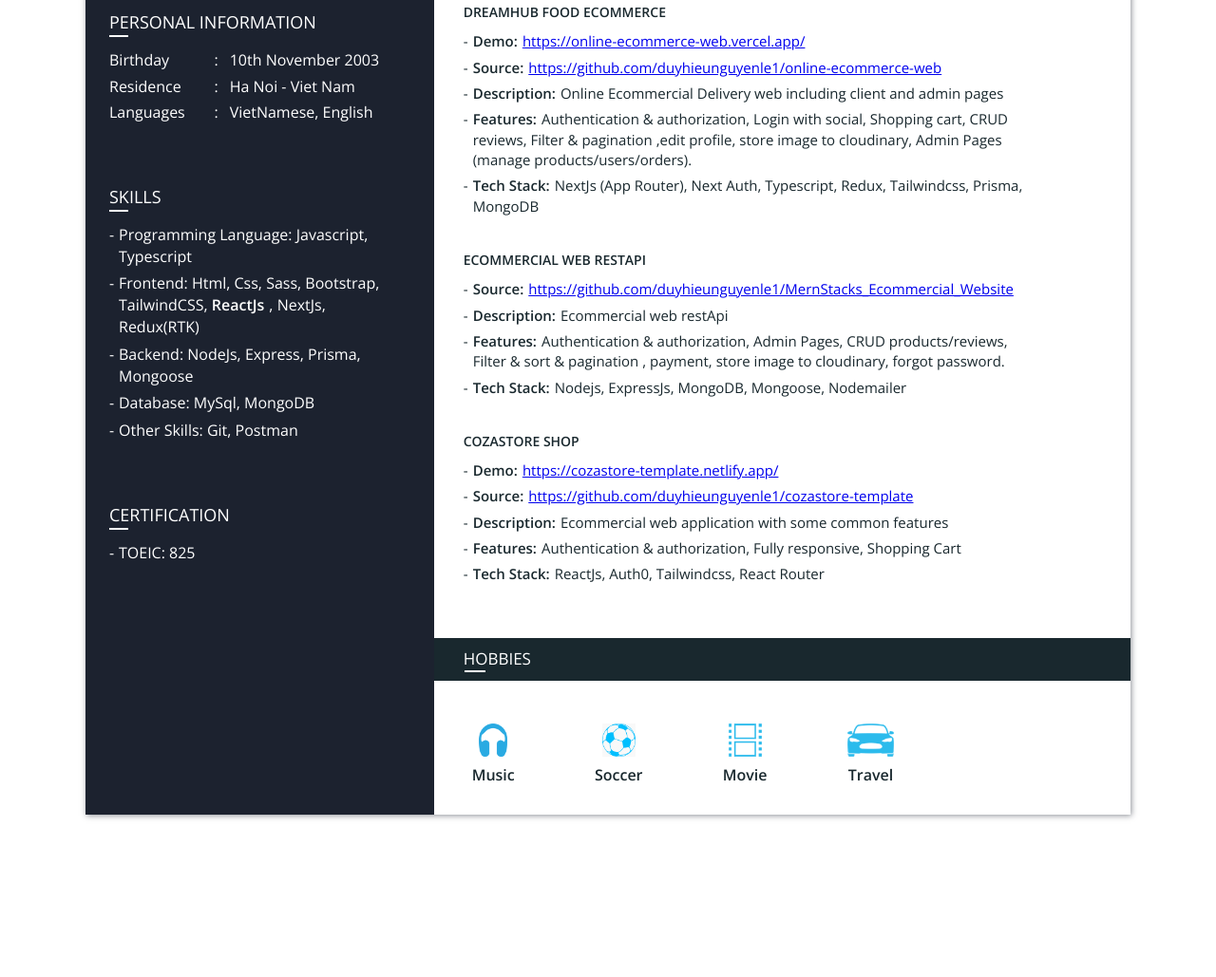
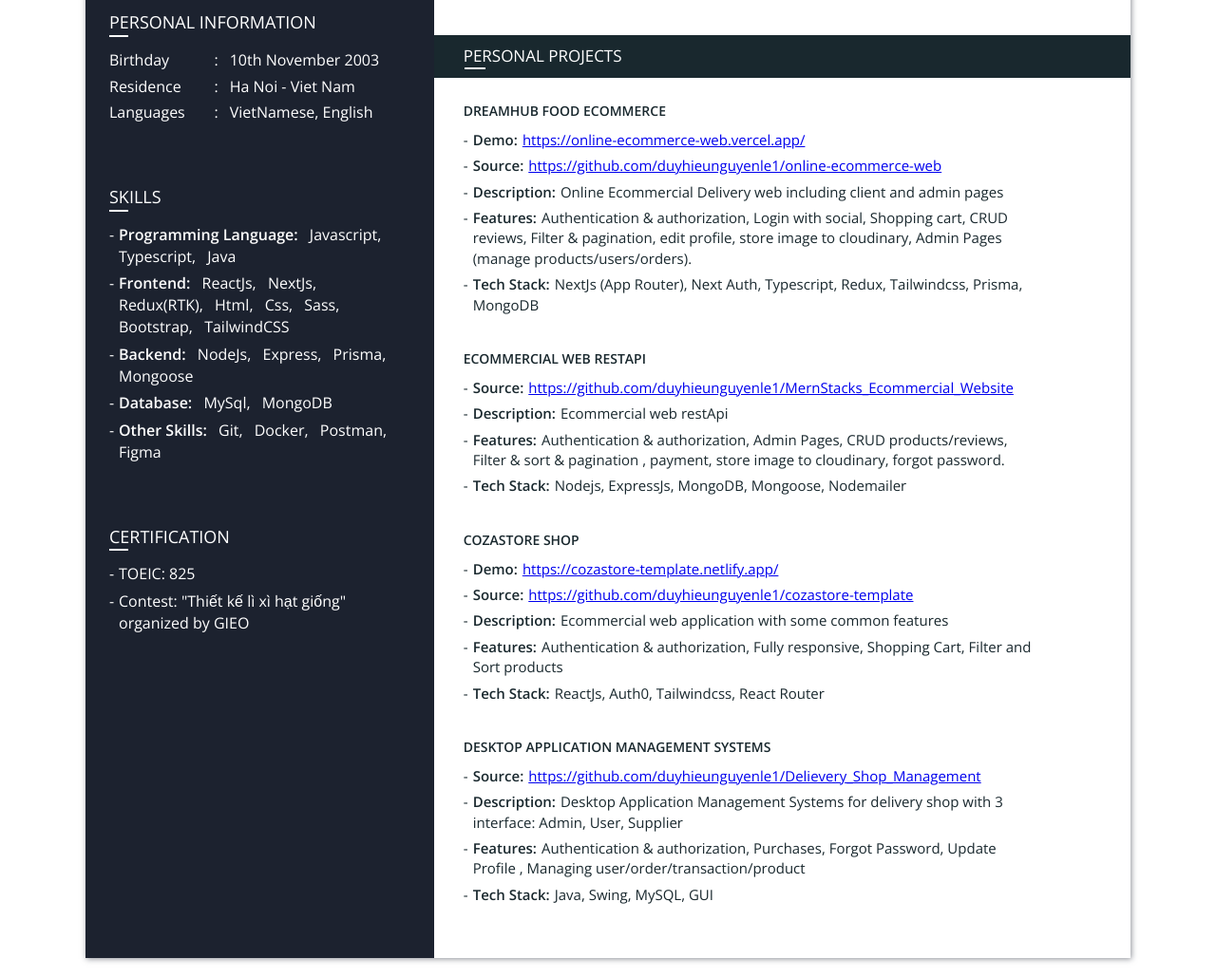
Before and after one commit to duyhieunguyenle1/cv-templates, a plain HTML site: page index.html in a window 1280 px wide. Shown: the part 719-1748 px from the top of the page at 95% size. Before the commit the page ends 1597 px from the top, so only its background shows below. Drawn offline with nearby package versions, Linux system fonts and the light colour scheme.

Commit message:
Update cv

```diff
--- a/index.html
+++ b/index.html
@@ -53,11 +53,11 @@
 							<h2 data-v-9726b56c="">Skills</h2>
 						</div>
 						<ul>
-							<li style="font-weight: 300">Programming Language: Javascript, Typescript</li>
-							<li style="font-weight: 300">Frontend: Html, Css, Sass, Bootstrap, TailwindCSS, <strong>ReactJs</strong>, NextJs, Redux(RTK)</li>
-							<li style="font-weight: 300">Backend: NodeJs, Express, Prisma, Mongoose </li>
-							<li style="font-weight: 300">Database: MySql, MongoDB  </li>
-							<li style="font-weight: 300">Other Skills: Git, Postman </li>
+							<li style="font-weight: 300; word-spacing:.5rem"><span style="font-weight: 600; word-spacing: 0;">Programming Language:</span> Javascript, Typescript, Java</li>
+							<li style="font-weight: 300; word-spacing:.5rem"><span style="font-weight: 600; word-spacing: 0;">Frontend:</span> ReactJs, NextJs, Redux(RTK), Html, Css, Sass, Bootstrap, TailwindCSS</li>
+							<li style="font-weight: 300; word-spacing:.5rem"><span style="font-weight: 600; word-spacing: 0;">Backend:</span> NodeJs, Express, Prisma, Mongoose </li>
+							<li style="font-weight: 300; word-spacing:.5rem"><span style="font-weight: 600; word-spacing: 0;">Database:</span> MySql, MongoDB  </li>
+							<li style="font-weight: 300; word-spacing:.5rem"><span style="font-weight: 600; word-spacing: 0;">Other Skills:</span> Git, Docker, Postman, Figma </li>
 						</ul>
 					</div>
 
@@ -67,6 +67,7 @@
 						</div>
 						<ul>
 							<li style="font-weight: 300">TOEIC: 825</li>
+							<li style="font-weight: 300">Contest: "Thiết kế lì xì hạt giống" organized by GIEO</li>
 						</ul>
 					</div>
 				</div>
@@ -97,6 +98,9 @@
 								<div class="description">
 									<ul>
 										<li class="major"><strong>Major:</strong>Multimedia Technology - Application Development</li>
+										<li class="responsibilities">● Scholarships for terms II in 2022</li>
+										<li class="responsibilities">● Product Development Process</li>
+										<li class="responsibilities">● Design Thinking</li>
 									</ul>
 								</div>
 							</div>
@@ -120,7 +124,7 @@
 									<ul>
 										<li class="responsibilities">● Diving deeper into react and product development process</li>
 										<li class="responsibilities">● Working as a FE Dev with given tasks</li>
-										<!-- <li><strong>Degree:</strong>Bachelor of Engineering</li> -->
+										<li class="responsibilities">● Working as a team with git</li>
 									</ul>
 								</div>
 							</div>
@@ -143,7 +147,7 @@
 										<li><strong>Demo:</strong><a href="https://online-ecommerce-web.vercel.app/">https://online-ecommerce-web.vercel.app/</a></li>
 										<li><strong>Source:</strong><a href="https://github.com/duyhieunguyenle1/online-ecommerce-web">https://github.com/duyhieunguyenle1/online-ecommerce-web</a></li>
 										<li><strong>Description:</strong>Online Ecommercial Delivery web including client and admin pages</li>
-										<li><strong>Features:</strong>Authentication & authorization, Login with social, Shopping cart, CRUD reviews, Filter & pagination ,edit profile, store image to cloudinary, Admin Pages (manage products/users/orders).  </li>
+										<li><strong>Features:</strong>Authentication & authorization, Login with social, Shopping cart, CRUD reviews, Filter & pagination, edit profile, store image to cloudinary, Admin Pages (manage products/users/orders).  </li>
 										<li><strong>Tech Stack:</strong>NextJs (App Router), Next Auth, Typescript, Redux, Tailwindcss, Prisma, MongoDB  </li>
 									</ul>
 								</div>
@@ -175,18 +179,32 @@
 										<li><strong>Demo:</strong><a href="https://cozastore-template.netlify.app/">https://cozastore-template.netlify.app/</a></li>
 										<li><strong>Source:</strong><a href="https://github.com/duyhieunguyenle1/cozastore-template">https://github.com/duyhieunguyenle1/cozastore-template</a></li>
 										<li><strong>Description:</strong>Ecommercial web application with some common features</li>
-										<li><strong>Features:</strong>Authentication & authorization, Fully responsive, Shopping Cart </li>
+										<li><strong>Features:</strong>Authentication & authorization, Fully responsive, Shopping Cart, Filter and Sort products </li>
 										<li><strong>Tech Stack:</strong>ReactJs, Auth0, Tailwindcss, React Router </li>
 									</ul>
 								</div>
 							</div>
 						</div>
 
+						<div data-v-674ab00c="" class="exp-block">
+
+							<div data-v-674ab00c="" class="right">
+								<div data-v-674ab00c="" class="company">Desktop Application Management Systems</div>
+								<div data-v-674ab00c="" class="description">
+									<ul>
+										<li><strong>Source:</strong><a href="https://github.com/duyhieunguyenle1/Delievery_Shop_Management">https://github.com/duyhieunguyenle1/Delievery_Shop_Management</a></li>
+										<li><strong>Description:</strong>Desktop Application Management Systems for delivery shop with 3 interface: Admin, User, Supplier</li>
+										<li><strong>Features:</strong>Authentication & authorization, Purchases, Forgot Password, Update Profile , Managing user/order/transaction/product </li>
+										<li><strong>Tech Stack:</strong>Java, Swing, MySQL, GUI  </li>
+									</ul>
+								</div>
+							</div>
+						</div>
 					</div>
 				</div>
 
 				<div data-v-61755a2e="" class="widgets-content hobbies">
-					<div data-v-61755a2e="" class="main-title">
+					<!-- <div data-v-61755a2e="" class="main-title">
 						<h2 data-v-61755a2e="">Hobbies</h2>
 					</div>
 					<ul data-v-61755a2e="" class="content">
@@ -198,7 +216,7 @@
 								data-v-61755a2e="">Movie</span></li>
 						<li data-v-61755a2e=""><img data-v-61755a2e="" src="./images/travel.png" alt="Travel"> <span
 								data-v-61755a2e="">Travel</span></li>
-					</ul>
+					</ul> -->
 				</div>
 			</div>
 		</div>
```
